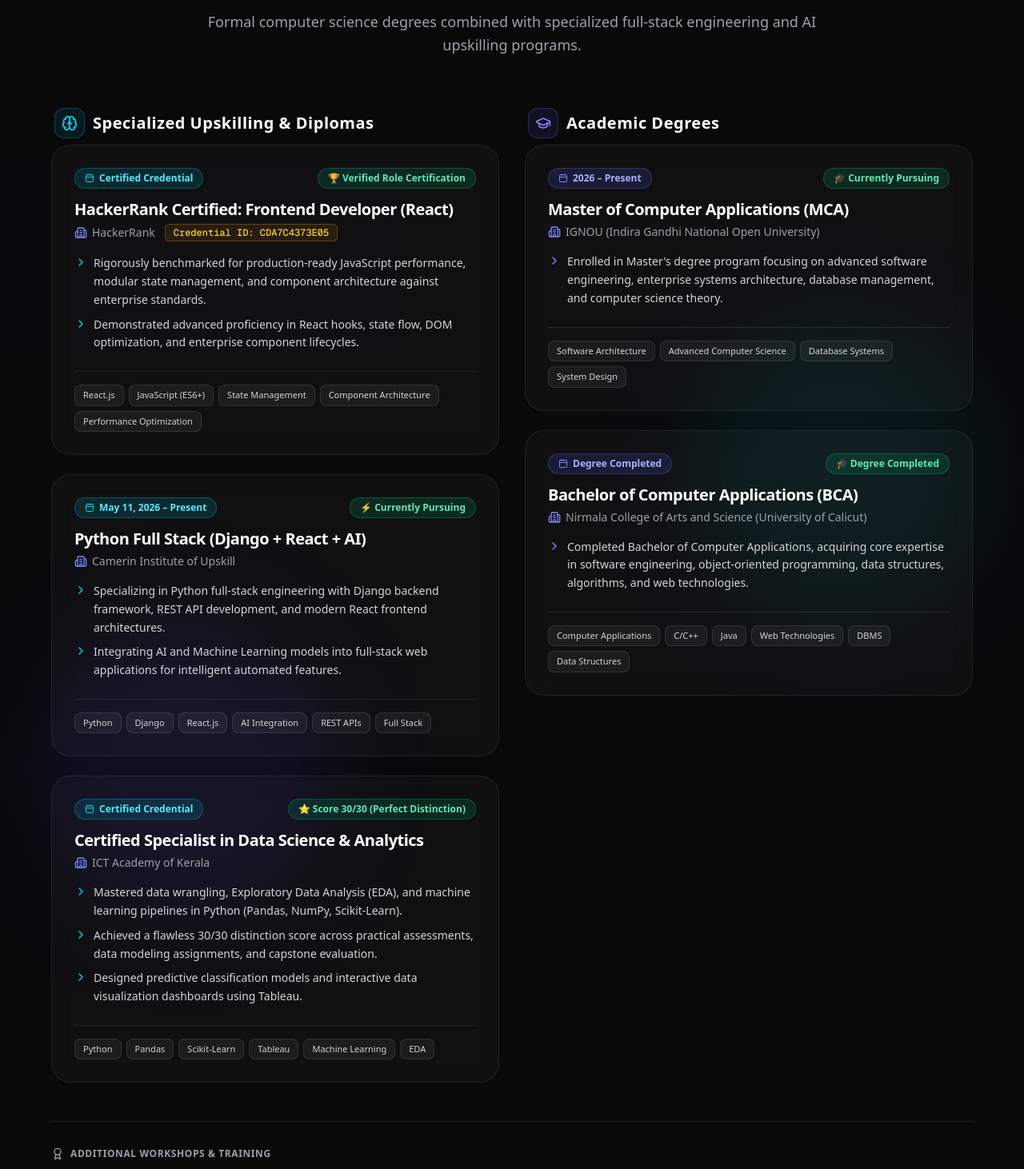
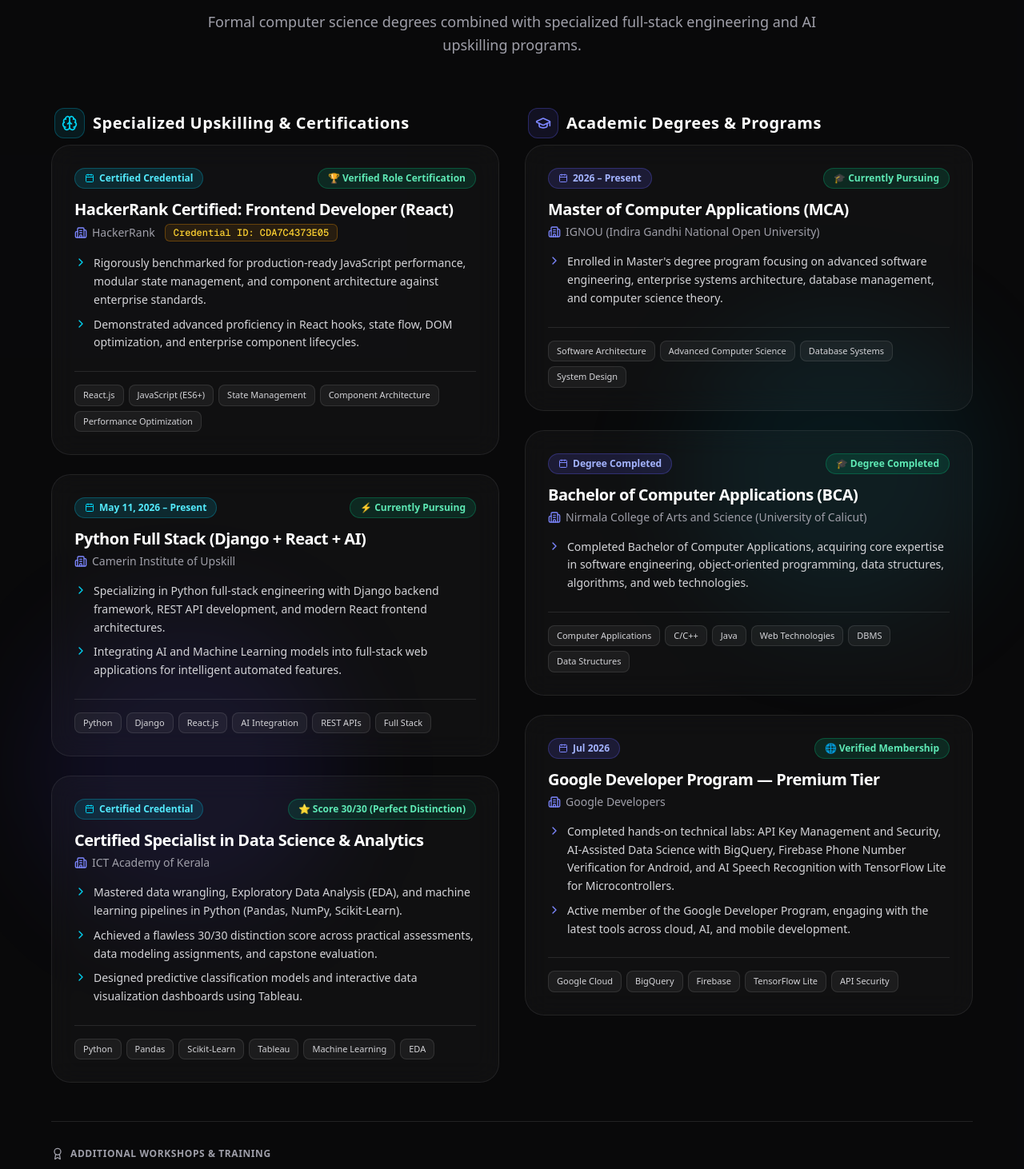
Before and after one commit to MEHTHAB7/My_portfolio, a Next.js app: page / in a window 1280 px wide. Shown: the part 6411-7873 px from the top of the page at 80% size. Built offline with nearby package versions, Linux system fonts and the light colour scheme.

Commit message:
Add Google Developer Program credential and rebalance education section columns

```diff
--- a/components/EducationSection.tsx
+++ b/components/EducationSection.tsx
@@ -98,6 +98,20 @@
     ],
     skills: ["Computer Applications", "C/C++", "Java", "Web Technologies", "DBMS", "Data Structures"],
   },
+  {
+    id: "google-developer-program",
+    degree: "Google Developer Program — Premium Tier",
+    institution: "Google Developers",
+    period: "Jul 2026",
+    statusPill: "🌐 Verified Membership",
+    category: "degree",
+    highlightBadge: "Google Developer Program",
+    description: [
+      "Completed hands-on technical labs: API Key Management and Security, AI-Assisted Data Science with BigQuery, Firebase Phone Number Verification for Android, and AI Speech Recognition with TensorFlow Lite for Microcontrollers.",
+      "Active member of the Google Developer Program, engaging with the latest tools across cloud, AI, and mobile development.",
+    ],
+    skills: ["Google Cloud", "BigQuery", "Firebase", "TensorFlow Lite", "API Security"],
+  },
 ];
 
 export default function EducationSection() {
@@ -154,7 +168,7 @@
                 <Brain className="w-5 h-5" />
               </span>
               <h3 className="text-xl font-bold text-white tracking-wide">
-                Specialized Upskilling & Diplomas
+                Specialized Upskilling & Certifications
               </h3>
             </div>
 
@@ -227,7 +241,7 @@
                 <GraduationCap className="w-5 h-5" />
               </span>
               <h3 className="text-xl font-bold text-white tracking-wide">
-                Academic Degrees
+                Academic Degrees & Programs
               </h3>
             </div>
 
```
